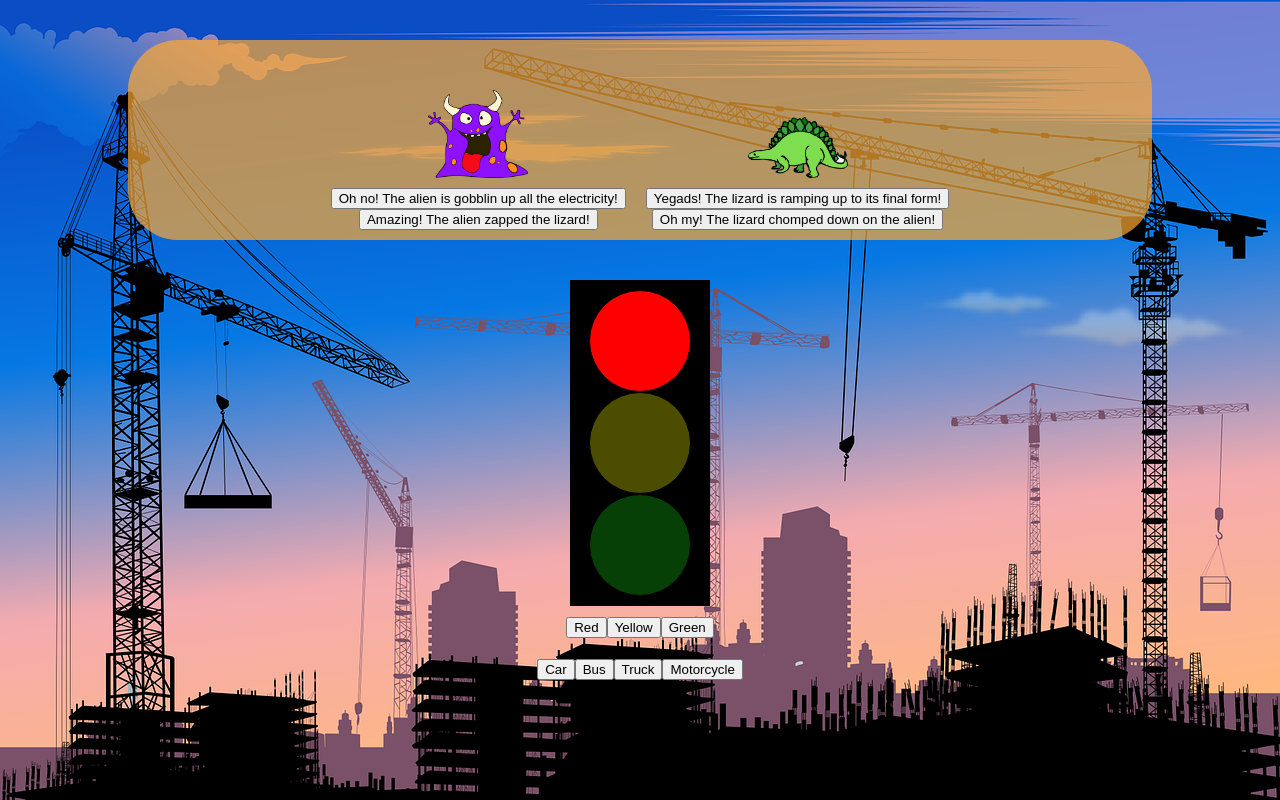
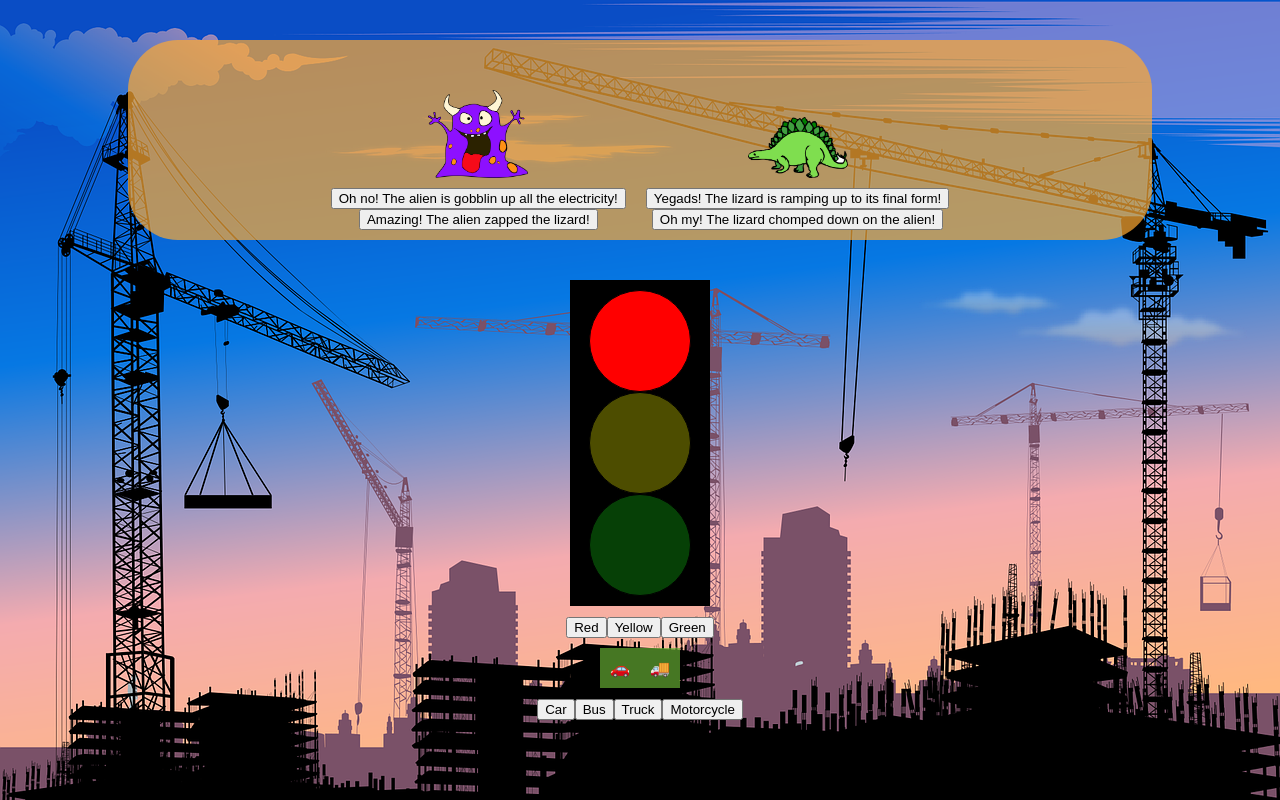
Before and after one commit to dj-drakos/react-busytown-half-baked, a React (Create React App) app: page / in a window 1280 px wide. Built offline with nearby package versions, Linux system fonts and the light colour scheme.

Commit message:
vehicle emojis render based on array in state

```diff
--- a/src/App.js
+++ b/src/App.js
@@ -53,7 +53,7 @@ function App() {
       This prop should be an array of strings like ['car', 'truck', 'truck', 'car', 'bus'].
       Do you have something like that in state that you could pass as a vehicles prop?
       */}
-      <VehicleList />
+      <VehicleList vehicles={traffic}/>
       <div className='buttons'>
         {/* This part is weird */}
         {/* On click, you should set the traffic in state to be a copy of the same array that's already in state, but immutably add a 'car' to the end */}
--- a/src/Vehicle.js
+++ b/src/Vehicle.js
@@ -1,9 +1,13 @@
-export default function Vehicle() {
+export default function Vehicle({ vehicle }) {
   return <div className="vehicle">
     {/* the Vehcile component has a prop called vehicle. Check to see what string is in this vehicle prop */}
     {/* if the vehicle props is a car, render a '🚗' emoji */}
+    {vehicle === 'car' && '🚗'}
     {/* if the vehicle props is a truck, render a '🚚' emoji */}
+    {vehicle === 'truck' && '🚚'}
     {/* if the vehicle props is a bus, render a '🚌' emoji */}
+    {vehicle === 'bus' && '🚌'}
     {/* if the vehicle props is a motorcycle, render a '🏍️' emoji */}
+    {vehicle === 'motorcycle' && '🏍️'}
   </div>;
 }
--- a/src/VehicleList.js
+++ b/src/VehicleList.js
@@ -1,11 +1,13 @@
 import React from 'react';
+import Vehicle from './Vehicle';
 
-export default function VehicleList() {
+export default function VehicleList({ vehicles }) {
   return (
     <div className="traffic">
       {/* this component takes in a prop called vehicles, which is an array of vehicle strings */}
       {/* map through the vehicles array in props */}
       {/* for each item render a Vehicle component. Pass the vehicl string as a prop called vehicle to the Vehicle component.  */}
+      { vehicles.map((vehicle, i) => <Vehicle key={i} vehicle={vehicle}/>) }
     </div>
   );
 }
```
